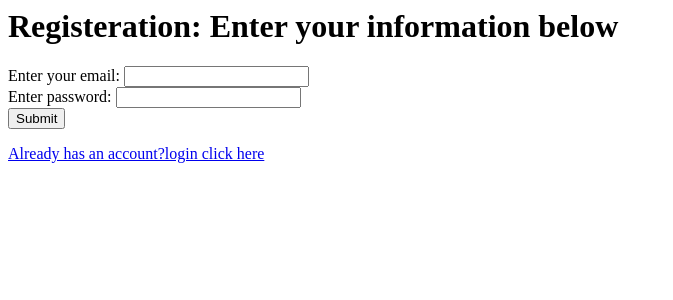
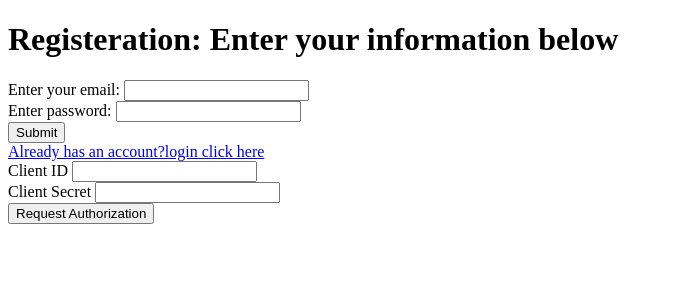
Before and after one commit to kityan2020/CS411Group2, a Flask app: page / in a window 1280 px wide. Shown: the top 300 px of the page, without its empty margins (0-673 px from the left). Run offline with Flask 3, Linux system fonts and the light colour scheme.

Commit message:
register with client id and client secret

```diff
--- a/templates/register.html
+++ b/templates/register.html
@@ -1,3 +1,5 @@
+<!DOCTYPE html>
+<html>
 <head>
     <title>Create an account!</title>
 </head>
@@ -19,7 +21,23 @@
 
 <a href='/login'>Already has an account?login click here</a>
 
-
+<script src="script.js"></script>
 
     </div>
+    <body onLoad="onPageLoad()">
+        <div class ="col">
+          <div class="mb-3">
+            <label for="clientId" class="form-label">Client ID</label>
+            <input type="text" class="form-control" id="clientId" placeholder="">
+          </div>
+
+          <div class="mb-3">
+            <label for="clientSecret" class="form-label">Client Secret</label>
+            <input type="text" class="form-control" id="clientSecret" placeholder="">
+          </div>
+          <input class="btn btn-primary btn-lg" type="button" onclick="requestAuthorization()" value="Request Authorization"><br/>
+        </div>
+      </body>
 </body>
+
+</html>
```
